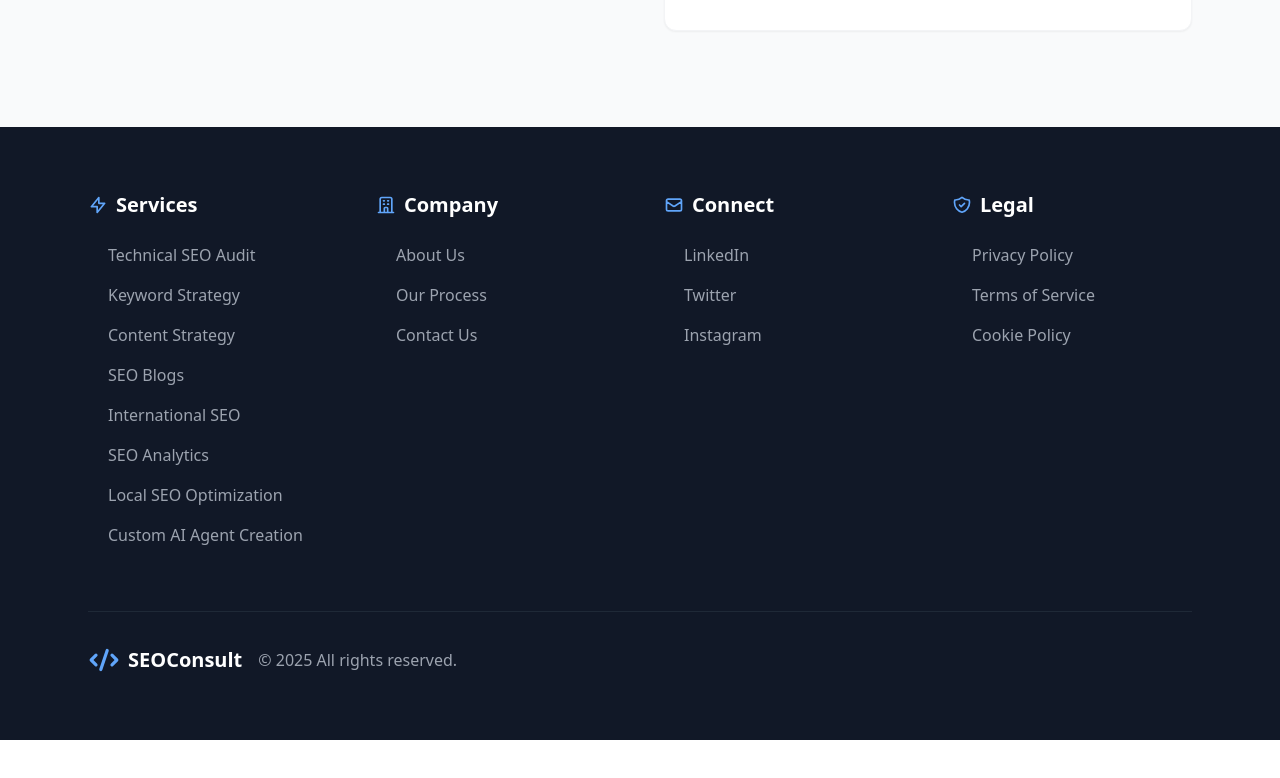
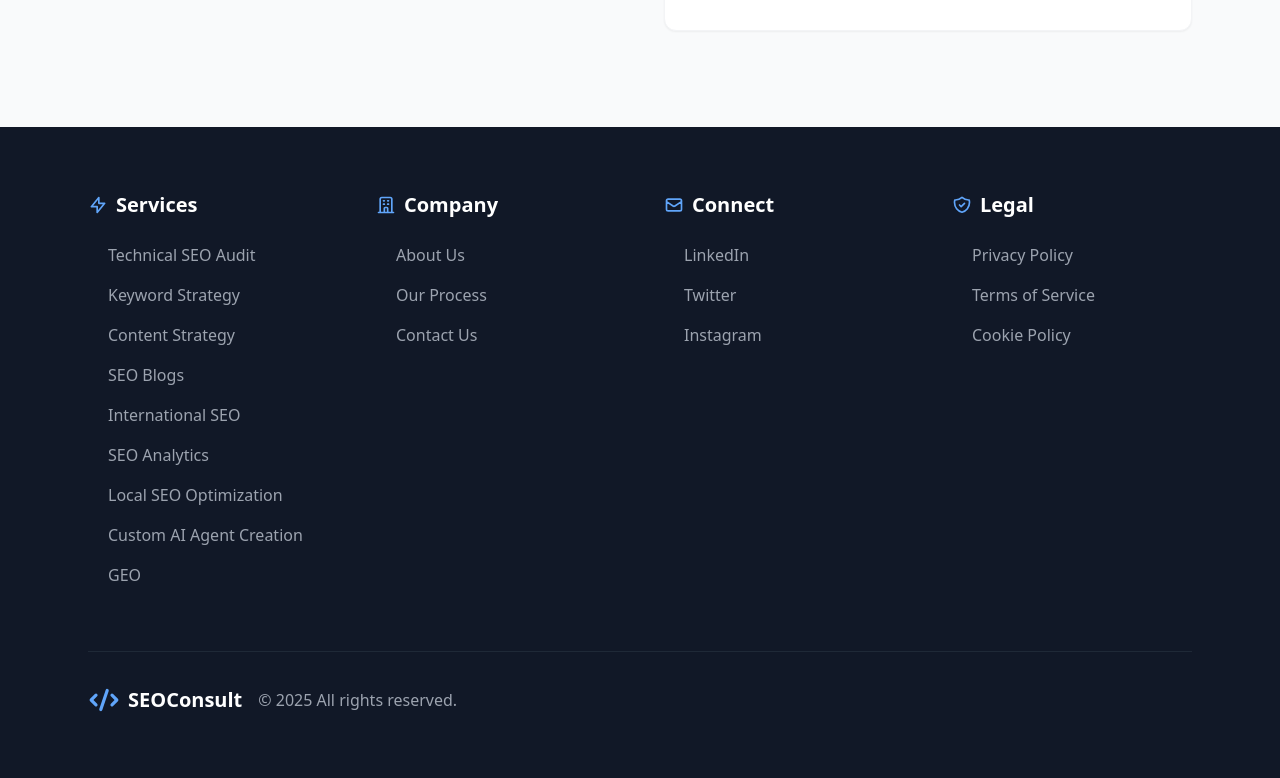
Before and after one commit to YAWARR786/project, a React (Vite) app: page /contact in a window 1280 px wide. Shown: the part 1133-1911 px from the top of the page. Before the commit the page ends 1873 px from the top, so only its background shows below. Built offline with nearby package versions, Linux system fonts and the light colour scheme.

Commit message:
added geo in footer

```diff
--- a/src/components/Footer.tsx
+++ b/src/components/Footer.tsx
@@ -86,6 +86,15 @@ const Footer = () => {
                   >
                     <span className="w-2 h-2 bg-blue-400 rounded-full mr-3 opacity-0 group-hover:opacity-100 transition"></span>
                     Custom AI Agent Creation
+                  </Link>
+                </li>
+                <li>
+                  <Link
+                    to="/services/GEO"
+                    className="text-gray-400 hover:text-blue-400 transition flex items-center group"
+                  >
+                    <span className="w-2 h-2 bg-blue-400 rounded-full mr-3 opacity-0 group-hover:opacity-100 transition"></span>
+                    GEO
                   </Link>
                 </li>
               </ul>
```
